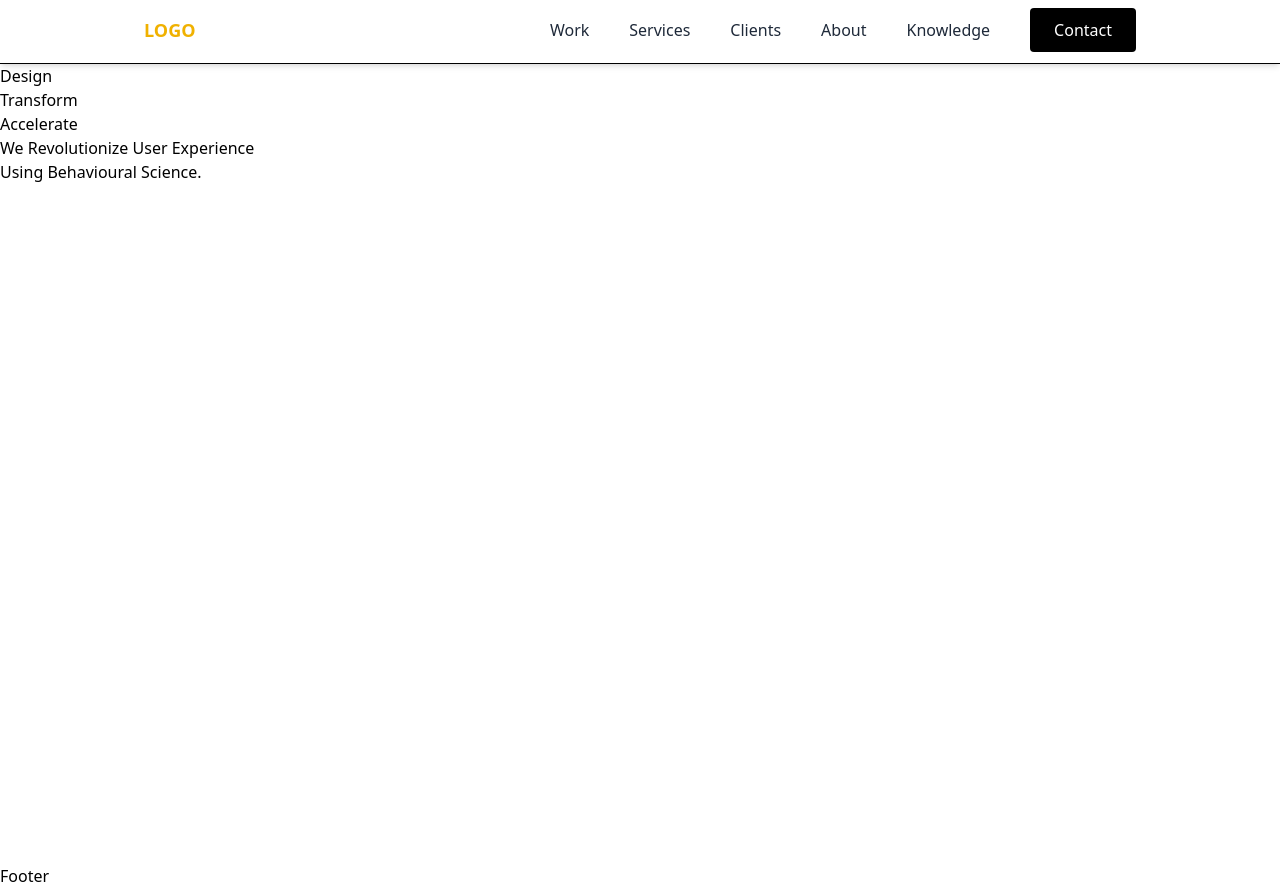
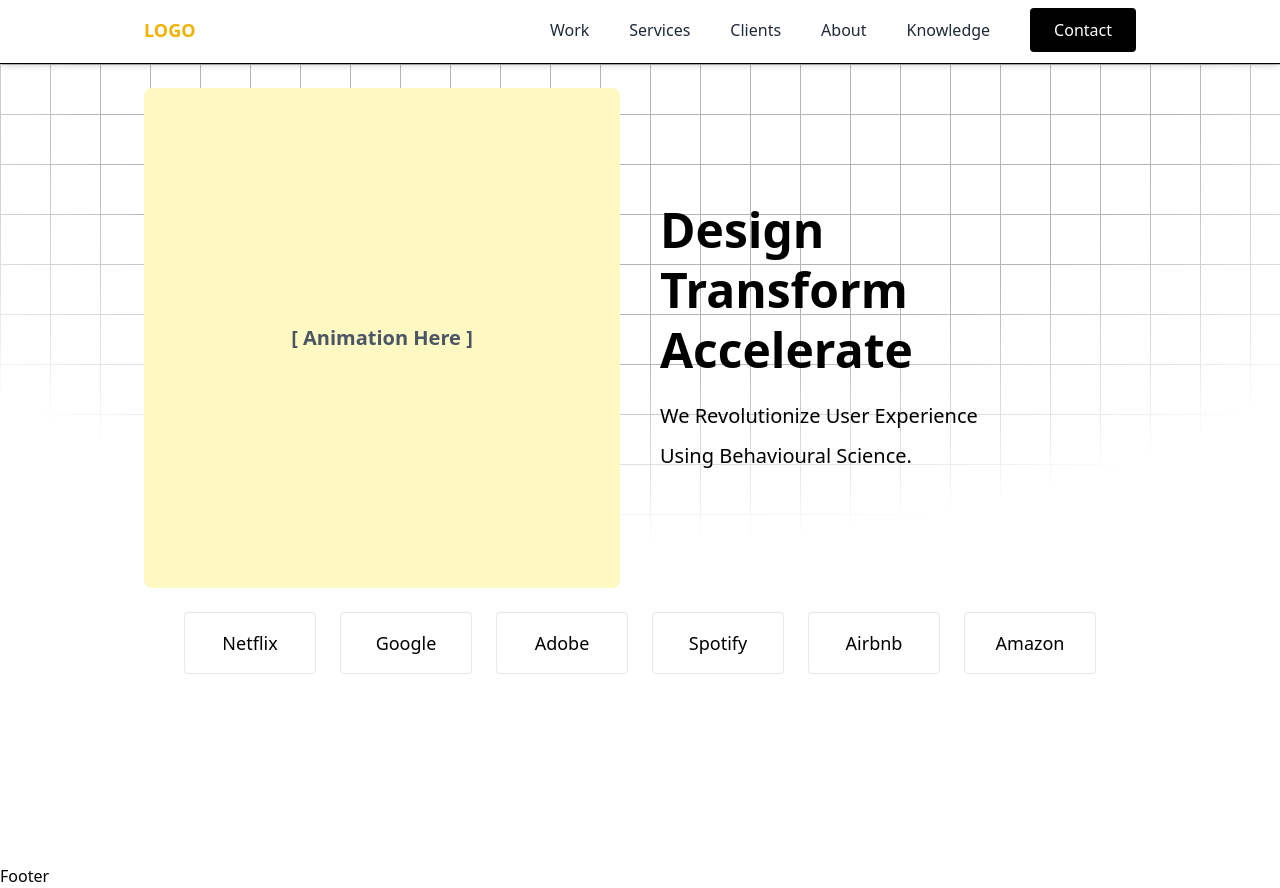
Before and after one commit to ve-edant/Landing-Page, a React (Vite) app: page / in a window 1280 px wide. Built offline with nearby package versions, Linux system fonts and the light colour scheme.

Commit message:
hero design

```diff
--- /dev/null
+++ b/src/components/ClientSection.jsx
@@ -0,0 +1,31 @@
+import React from "react";
+
+const ClientSection = () => {
+  const clients = [
+    "Netflix",
+    "Google",
+    "Adobe",
+    "Spotify",
+    "Airbnb",
+    "Amazon",
+  ];
+
+  return (
+    <section className="w-full pt-0 pb-6 bg-white text-black">
+      <div className="max-w-screen-xl mx-auto md:mx-42 px-4">
+        <div className="grid grid-cols-3 md:grid-cols-6 gap-6">
+          {clients.map((client, index) => (
+            <div
+              key={index}
+              className="text-center text-lg font-medium border border-gray-200 p-4 rounded"
+            >
+              {client}
+            </div>
+          ))}
+        </div>
+      </div>
+    </section>
+  );
+};
+
+export default ClientSection;
--- a/src/pages/Home.jsx
+++ b/src/pages/Home.jsx
@@ -1,22 +1,50 @@
 import React from "react";
+import ClientSection from "../components/ClientSection";
 
 const Home = () => {
   return (
-    <div className="min-h-[100vh] w-full bg-white text-black">
-      <div className="flex flex-col md:flex-row">
-        <div className=""></div>
-        <div className="">
-          <span>Design</span>
-          <br />
-          <span>Transform</span>
-          <br />
-          <span>Accelerate</span>
-          <br />
-          <span>We Revolutionize User Experience</span>
-          <br />
-          <span>Using Behavioural Science.</span>
+    <div className="relative min-h-screen w-full bg-white text-black z-5">
+      <div
+        className="absolute inset-0 z-0"
+        style={{
+          backgroundImage: `
+        linear-gradient(to right, #b4b4b4 1px, transparent 1px),
+        linear-gradient(to bottom, #b4b4b4 1px, transparent 1px)
+      `,
+          backgroundSize: "50px 50px",
+          WebkitMaskImage:
+            "radial-gradient(ellipse 70% 60% at 50% 0%, #000 60%, transparent 100%)",
+          maskImage:
+            "radial-gradient(ellipse 70% 60% at 50% 0%, #000 60%, transparent 100%)",
+        }}
+      />
+      <div className=" relative max-w-screen-xl z-10 mx-auto md:mx-32 flex flex-col md:flex-row items-center justify-between px-4 py-0 md:py-6 gap-10">
+        {/* Left: Animation Placeholder */}
+        <div
+          id="animation"
+          className="w-full md:w-1/2 h-[90vh] md:h-[500px] bg-yellow-100 flex items-center justify-center rounded-lg"
+        >
+          {/* Replace with your actual animation component like Lottie or SVG */}
+          <span className="text-xl font-semibold text-gray-600">
+            [ Animation Here ]
+          </span>
+        </div>
+
+        {/* Right: Hero Content */}
+        <div
+          id="hero-content"
+          className="w-full md:w-1/2 flex flex-col gap-3 md:text-left"
+        >
+          <span className="text-5xl md:text-5xl font-bold">Design</span>
+          <span className="text-5xl md:text-5xl font-bold">Transform</span>
+          <span className="text-5xl md:text-5xl font-bold">Accelerate</span>
+          <span className="text-lg md:text-xl mt-4">
+            We Revolutionize User Experience
+          </span>
+          <span className="text-lg md:text-xl">Using Behavioural Science.</span>
         </div>
       </div>
+      <ClientSection />
     </div>
   );
 };
```
